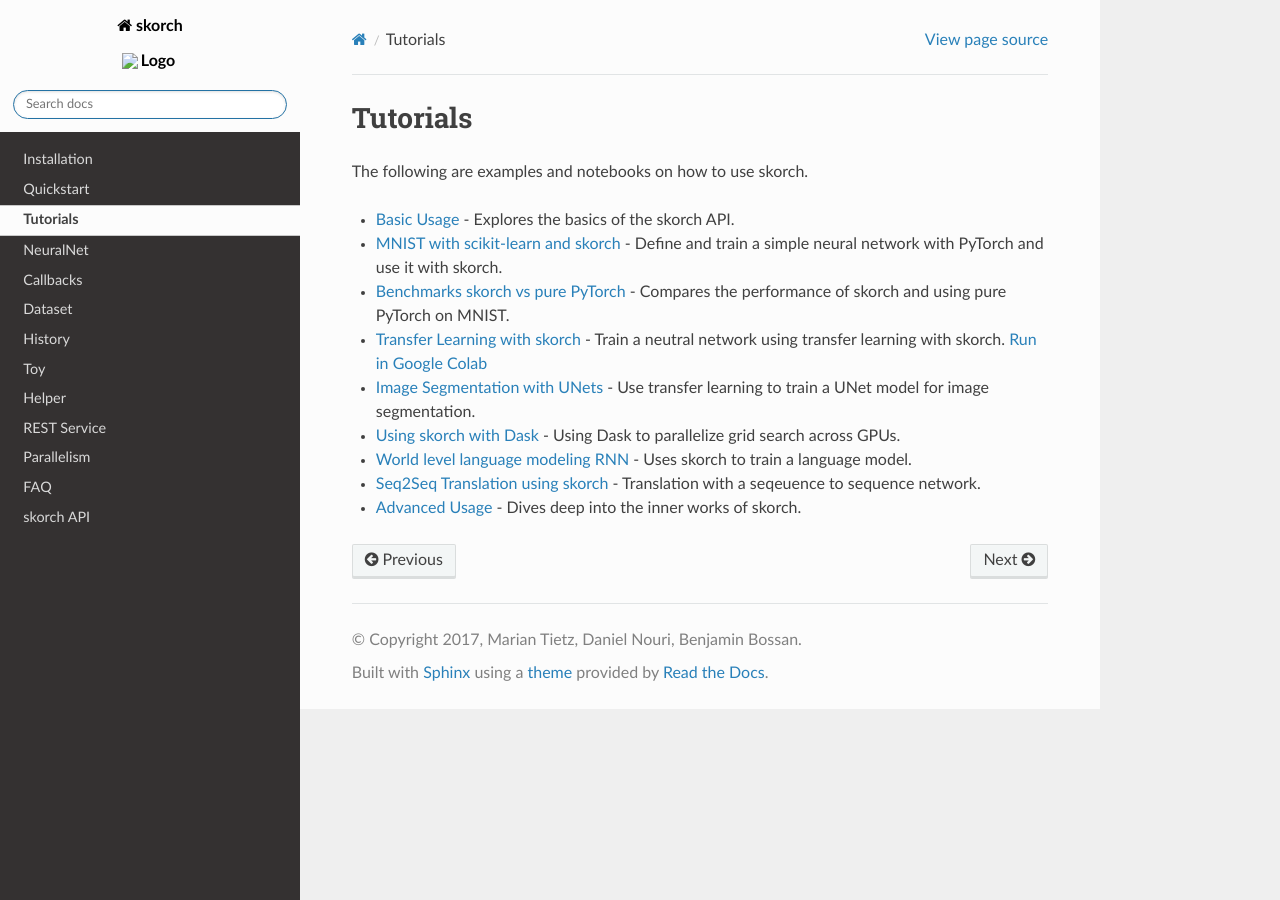
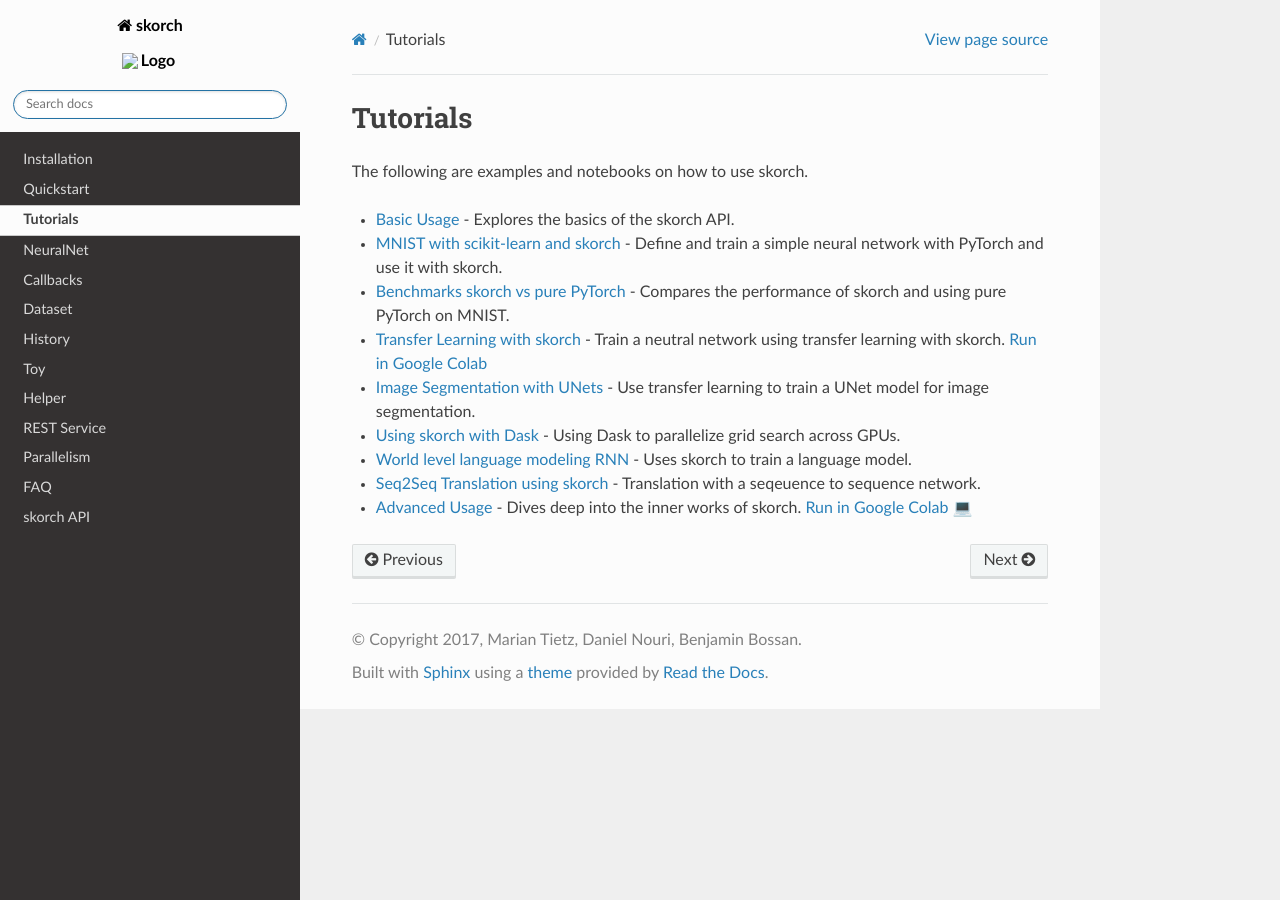
Before and after one commit to skorch-dev/skorch, a Sphinx documentation site: the page built from docs/user/tutorials.rst, in a window 1280 px wide. Built offline with Sphinx 7.4.7 and the Read the Docs theme 2.0.0, drawn with Linux system fonts in a browser that asks for light colours.

Commit message:
DOC: Adds link into tutorials page

```diff
--- a/docs/user/tutorials.rst
+++ b/docs/user/tutorials.rst
@@ -21,4 +21,4 @@ The following are examples and notebooks on how to use skorch.
 
 * `Seq2Seq Translation using skorch <https://github.com/dnouri/skorch/tree/master/examples/translation>`_ - Translation with a seqeuence to sequence network.
 
-* `Advanced Usage <https://nbviewer.jupyter.org/github/dnouri/skorch/blob/master/notebooks/Advanced_Usage.ipynb>`_ - Dives deep into the inner works of skorch.
+* `Advanced Usage <https://nbviewer.jupyter.org/github/dnouri/skorch/blob/master/notebooks/Advanced_Usage.ipynb>`_ - Dives deep into the inner works of skorch. `Run in Google Colab 💻 <https://colab.research.google.com/github/dnouri/skorch/blob/master/notebooks/Advanced_Usage.ipynb>`_
```
